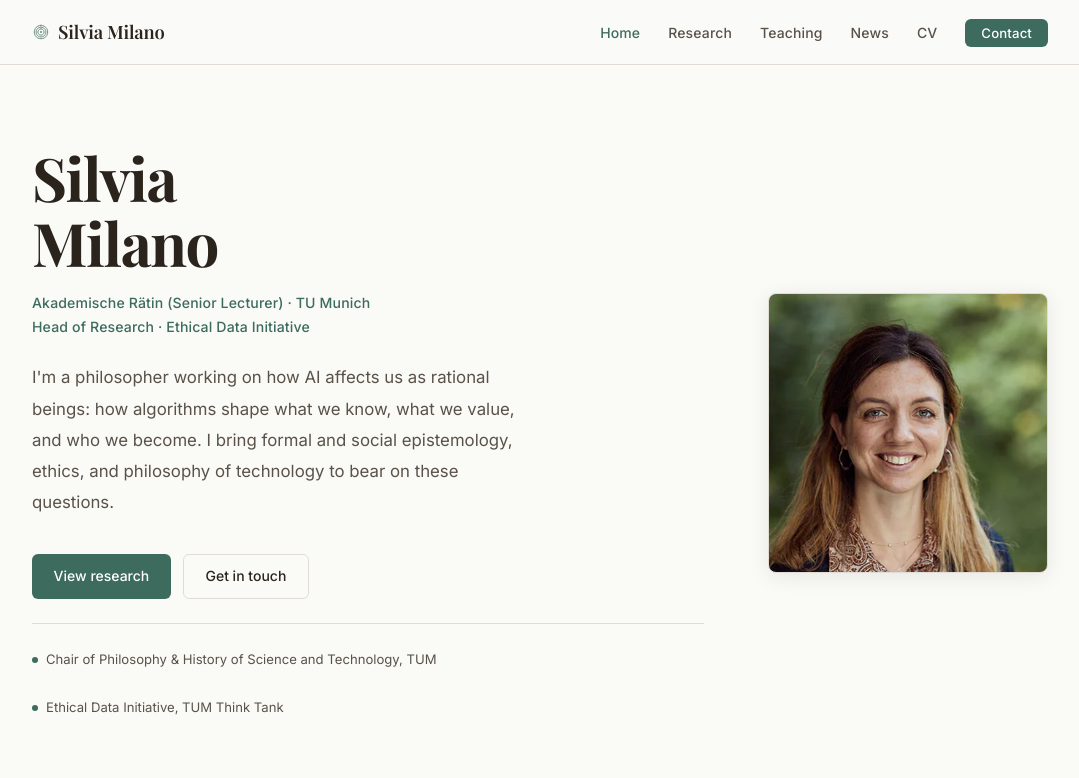
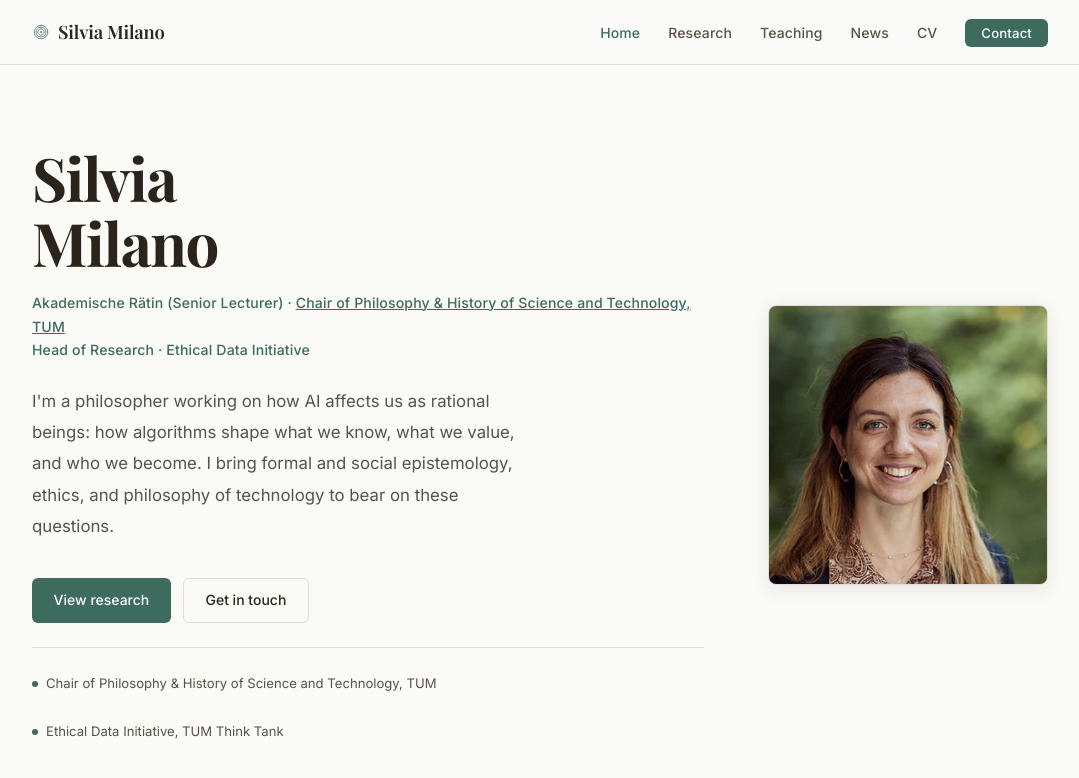
Before and after one commit to capt-c/silvia-milano-website, a Jekyll site: the page built from silvia-milano-site/index.html, in a window 1280 px wide and 900 px high, cut to the strip 0-788 px from the top of the window. Shown: the top 778 px of the strip, without its empty margins (100-1179 px from the left). Built offline with Jekyll 4.4.1, drawn with Linux system fonts in a browser that asks for light colours; some web fonts are replaced.

Commit message:
Update index.html

```diff
--- a/silvia-milano-site/index.html
+++ b/silvia-milano-site/index.html
@@ -11,7 +11,7 @@ description: "Silvia Milano — philosopher working on epistemology and AI ethic
     <div class="hero-text">
       <h1>Silvia<br>Milano</h1>
       <p class="hero-meta">
-        Akademische Rätin (Senior Lecturer) · TU Munich<br>
+        Akademische Rätin (Senior Lecturer) · <a href="https://www.sts.sot.tum.de/en/sts/research-groups/philosophy-and-history-of-science-and-technology/" target="_blank" rel="noopener">Chair of Philosophy &amp; History of Science and Technology, TUM</a><br>
         Head of Research · Ethical Data Initiative
       </p>
       <p class="hero-bio">
```
